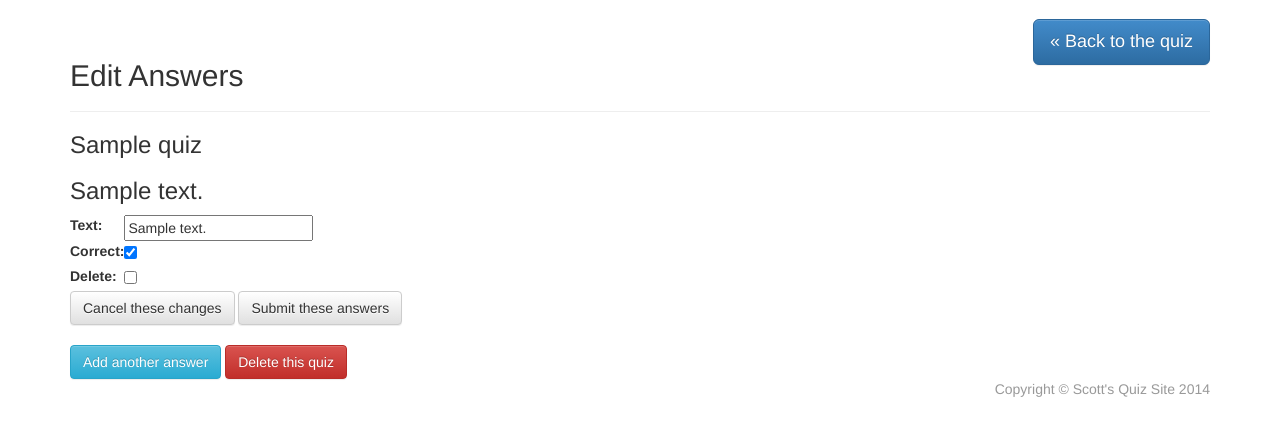
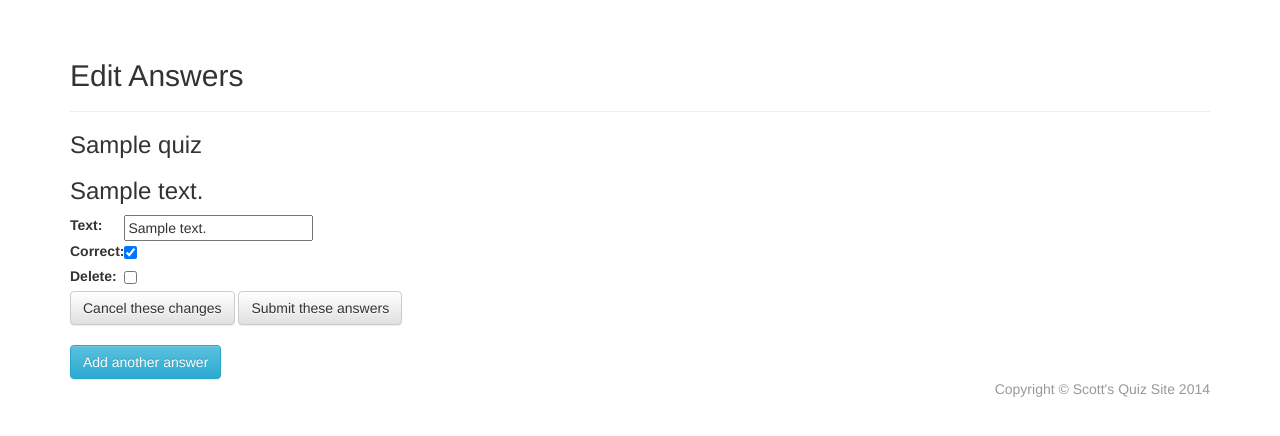
Before and after one commit to hillscottc/quiz2, a Django app: page /quiz/answers/edit/1/ in a window 1280 px wide. Shown: the part 51-487 px from the top of the page. Run offline with Django 3.2, Linux system fonts and the light colour scheme; tables that the repository leaves empty hold one stand-in row (values such as "Sample post"); parts of the project's set-up code (start-up, migrations or seed data) failed here and were passed over; some libraries are stand-ins or nearby versions.

Commit message:
back/cancel changes

```diff
--- a/templates/quizapp/answer/edit.html
+++ b/templates/quizapp/answer/edit.html
@@ -2,10 +2,6 @@
 
 
 {% block content %}
-
-    <div class="pull-right">
-        {% include "quizapp/buttons/back.html" with what="the quiz" where=back_to_url %}
-    </div>
 
     {% include "quizapp/snips/page_header.html" with header_text="Edit Answers" %}
 
@@ -22,7 +18,7 @@
 
         {% include "quizapp/snips/form_actions.html" with cancel_what="these changes" back_to_url=back_to_url submit_what="these answers" %}
         <br/>
-        {% include "quizapp/snips/add_delete.html" with add_what="another answer" add_url=add_url back_to_url=back_to_url delete_url=delete_url  %}
+        {% include "quizapp/snips/add_delete.html" with add_what="another answer" add_url=add_url back_to_url=back_to_url %}
     </form>
 
 
--- a/templates/quizapp/buttons/back.html
+++ b/templates/quizapp/buttons/back.html
@@ -1,3 +1,3 @@
 <a href="{{ where }}"
-   class="btn btn-primary btn-lg"
+   class="btn btn-primary btn-lg back"
    role="button">&laquo; Back to {{ what }}</a>
--- a/templates/quizapp/buttons/cancel.html
+++ b/templates/quizapp/buttons/cancel.html
@@ -1,3 +1,4 @@
+
 <a href="{{ where }}"
    class="btn btn-default change-cancel"
    role="button">Cancel {{ what }}</a>
--- a/templates/quizapp/snips/add_delete.html
+++ b/templates/quizapp/snips/add_delete.html
@@ -1,4 +1,6 @@
 <div>
     {% include "quizapp/buttons/add.html" with what=add_what add_url=add_url %}
-    {% include "quizapp/buttons/delete.html" with what="this quiz" delete_url=delete_url %}
+    {% if delete_what and delete_url %}
+        {% include "quizapp/buttons/delete.html" with what=delete_what delete_url=delete_url %}
+    {% endif %}
 </div>
```
Also changed, not shown: quiz2/apps/quiz/views.py (+3 -15 lines), templates/quizapp/quiz/edit.html (+3 -8 lines).
